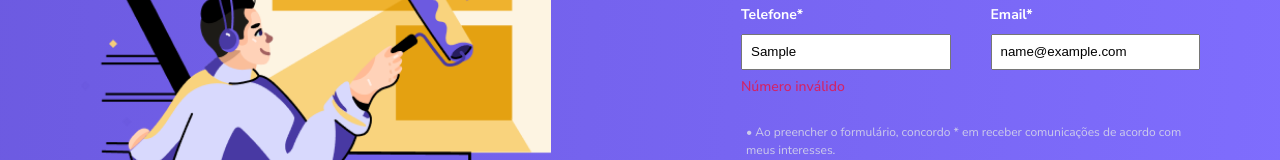
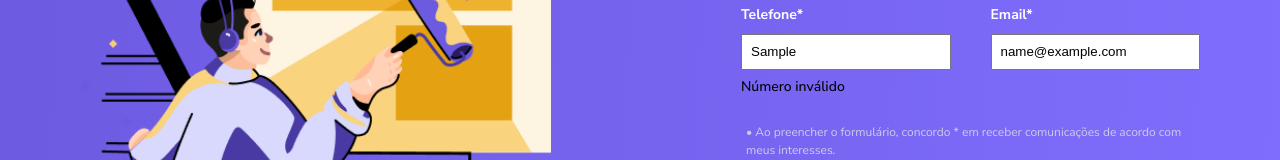
Before and after one commit to claudiocassimiro/rd-challenge, a Next.js app: page / in a window 1280 px wide. Both pictures are taken after typing "Sample", "Sample", "name@example.com" into the empty fields and a click on the button "GERAR CARTÃO GRÁTIS". Shown: the part 402-562 px from the top of the page. Built offline with nearby package versions, Linux system fonts and the light colour scheme; a web font is replaced by a local one.

Commit message:
fix: change color

```diff
--- a/src/components/Form/styles.module.css
+++ b/src/components/Form/styles.module.css
@@ -53,7 +53,7 @@
   font-size: 1.4rem;
   font-family: var(--nunito-sans);
   line-height: 2.4rem;
-  color: #d22367;
+  color: #000;
 }
 
 @media (min-width: 768px) {
```
